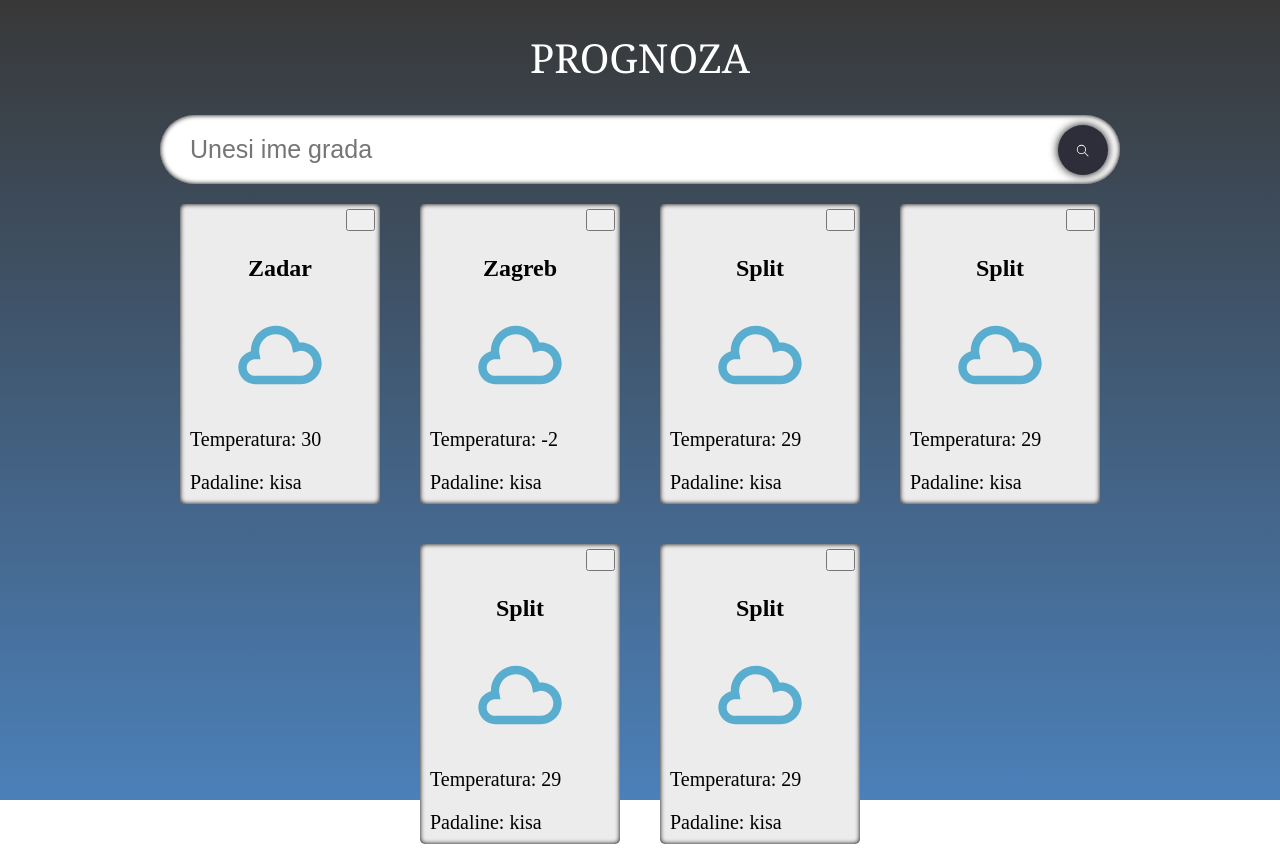
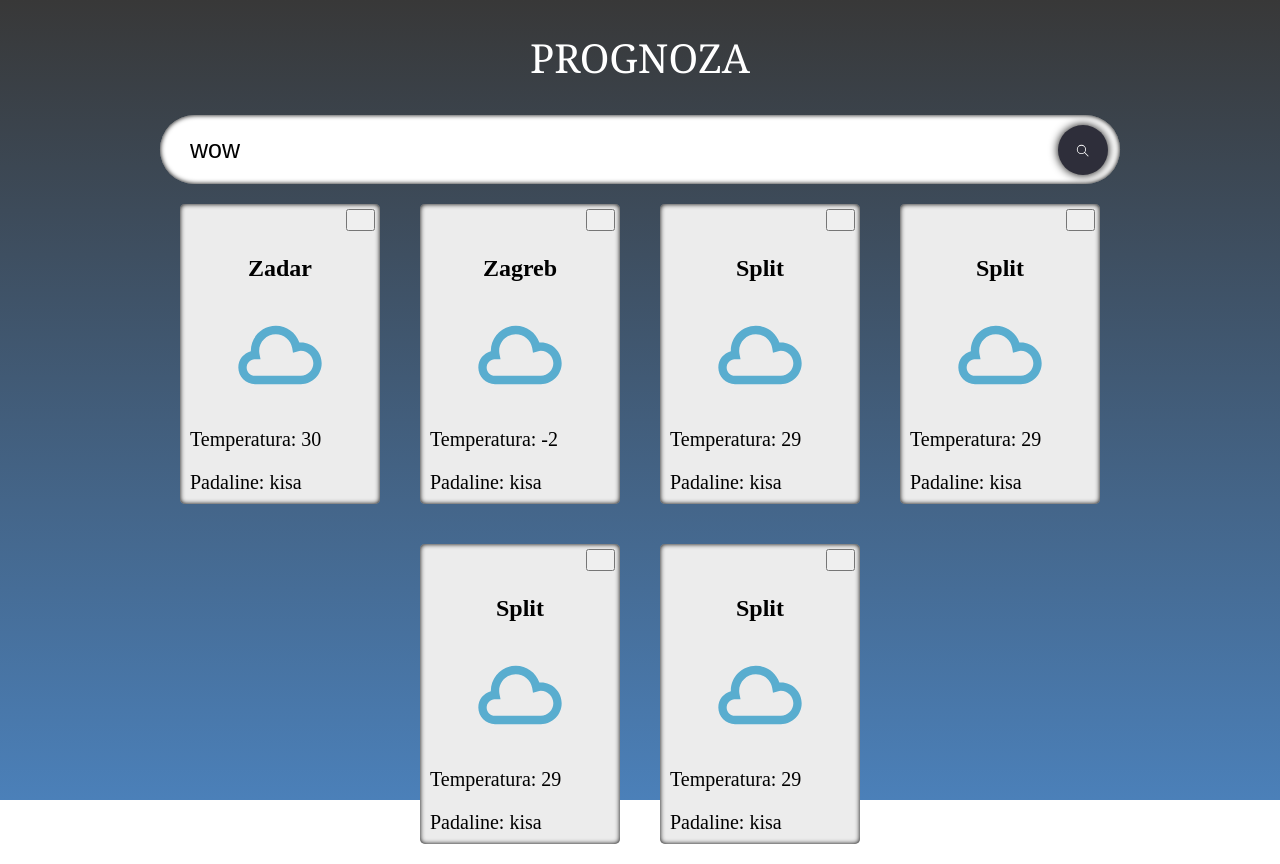
Before and after one commit to Ante-5rovic/react-projekt-vremenska-prognoza, a React (Create React App) app: page / in a window 1280 px wide. Built offline with nearby package versions, Linux system fonts and the light colour scheme; some icons are missing.

Commit message:
event lis

```diff
--- a/src/App.tsx
+++ b/src/App.tsx
@@ -1,6 +1,6 @@
 import React from 'react';
 import './App.css';
-import Trazilica from './Components/Trazilica';
+import Trazilica from './Components/Trazilica/Trazilica';
 //import Grad from './Components/Grad/Grad';
 import ListaGradova from './Components/ListaGradova/ListaGradova';
 function App() {
--- a/src/Components/Trazilica.tsx
+++ /dev/null
@@ -1,22 +0,0 @@
-import React from 'react'
-import { IconButton } from "rsuite";
-import SearchIcon from '@rsuite/icons/Search';
-import './Trazilica.css';
-var data=require("../MOCK_DATA.json");
-
-
-const Trazilica = () => {
-
-    function funkcijaX(){
-        console.log("wow");
-    }
-
-  return (
-    <form className='input'>
-        <input className='input_box' type='input' placeholder='Unesi ime grada' onChange={funkcijaX} />
-        <IconButton className='search_button' icon={<SearchIcon />} type='submit' />
-    </form>
-  )
-}
-
-export default Trazilica
--- /dev/null
+++ b/src/Components/Trazilica/Trazilica.tsx
@@ -0,0 +1,29 @@
+import React, { ChangeEvent, SyntheticEvent, useState } from 'react'
+import { IconButton } from "rsuite";
+import SearchIcon from '@rsuite/icons/Search';
+import './Trazilica.css';
+
+type Props={};
+
+const Trazilica:React.FC<Props> = (props:Props):JSX.Element  => {
+
+    const[search,setSearch]=useState<string>("wow");
+    const handleChange=(e:ChangeEvent<HTMLInputElement>)=>{
+      setSearch(e.target.value);
+      console.log(e);
+    };
+    const onClick=(e:SyntheticEvent)=>{
+      console.log(e);
+    };
+
+
+
+  return (
+    <form className='input'>
+        <input className='input_box' type='input' placeholder='Unesi ime grada' value={search} onChange={(e)=>handleChange(e)} />
+        <IconButton className='search_button' icon={<SearchIcon />} type='button' onClick={(e)=> onClick(e)}/>
+    </form>
+  )
+}
+
+export default Trazilica
```
Also changed, not shown: src/Components/Trazilica/Trazilica.css (renamed from src/Components/Trazilica.css).
